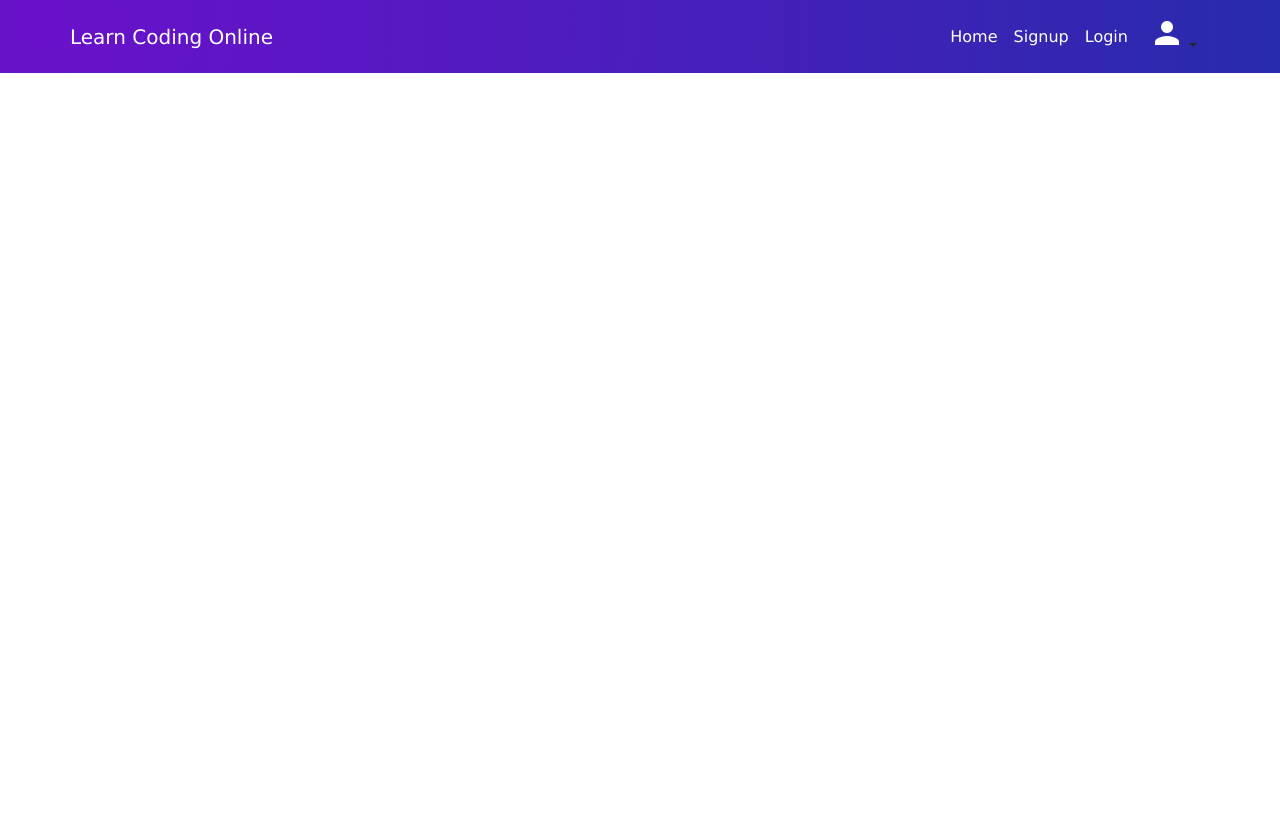
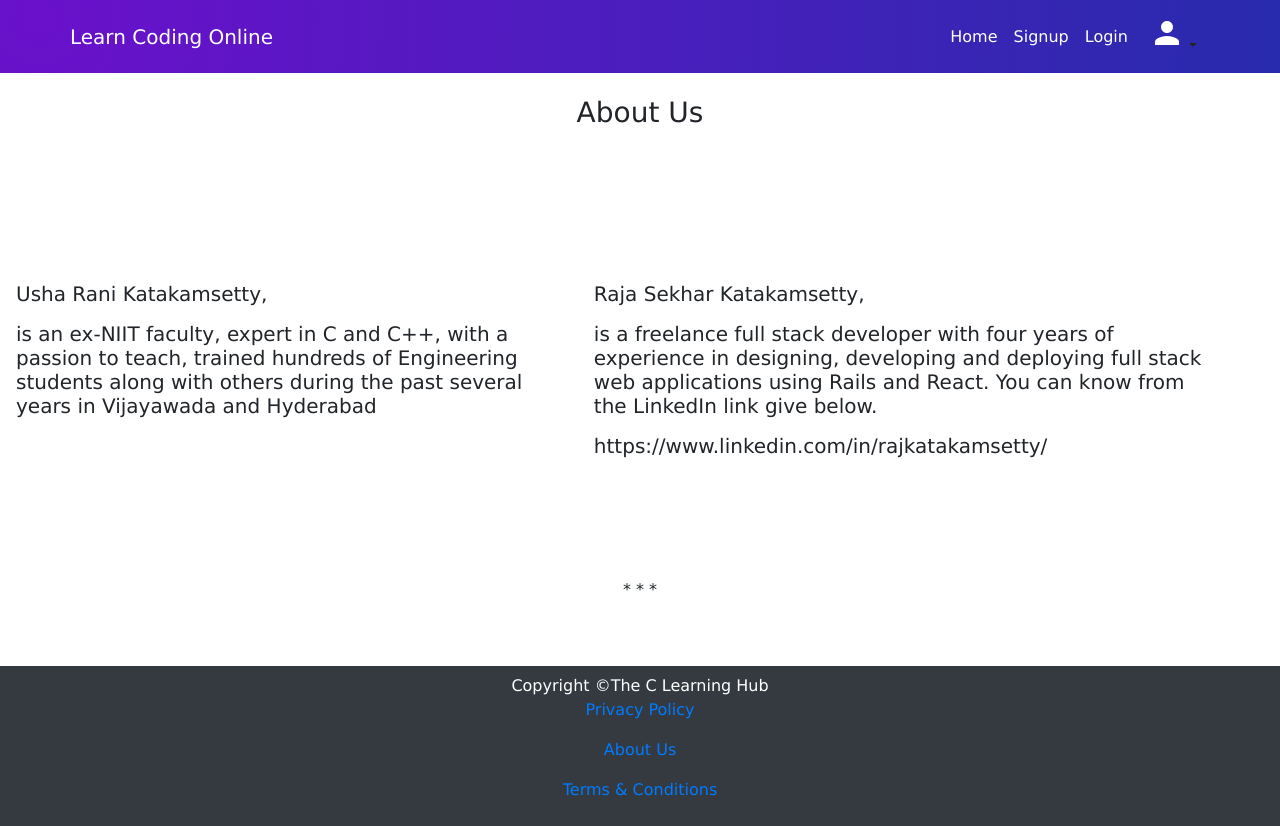
Before and after one commit to IBTechRaj/coachingClient, a React (Create React App) app: page /AboutUs in a window 1280 px wide. Before the commit the page ends 800 px from the top, so only its background shows below. Built offline with nearby package versions, Linux system fonts and the light colour scheme.

Commit message:
razorpay compaitble

```diff
--- a/src/App.js
+++ b/src/App.js
@@ -23,9 +23,14 @@ import {
   // Alerts,
   ForgotPassword,
   ResetPassword,
-  ChangePassword
+  ChangePassword,
+  PrivacyPolicy,
+  AboutUs,
+  Terms
 
 } from "./components";
+
+// import PrivacyPolicy from "./components";
 import VerificationFailed from "./components/VerificationFailed";
 
 export default function App() {
@@ -44,6 +49,9 @@ export default function App() {
         <Route path="/StudentLogout" element={<StudentLogout signedIn={signedIn} setSignedIn={setSignedIn} />} />
         <Route path="/CreateProfile" element={<CreateProfile signedIn={signedIn} setSignedIn={setSignedIn} />} />
         <Route path="/Profile" element={<Profile signedIn={signedIn} setSignedIn={setSignedIn} />} />
+        <Route path="/AboutUs" element={<AboutUs />} />
+        <Route path="/Terms" element={<Terms />} />
+        <Route path="/PrivacyPolicy" element={<PrivacyPolicy />} />
         {/* <Route path="/dashboard" element={<Dashboard signedIn={signedIn} setSignedIn={setSignedIn} />} /> */}
         <Route path="/DashPage/*" element={<DashPage signedIn={signedIn} setSignedIn={setSignedIn} />} />
         <Route path="/ForgotPassword" element={<ForgotPassword />} />
--- /dev/null
+++ b/src/components/AboutUs.jsx
@@ -0,0 +1,38 @@
+import React from 'react'
+
+function PrivacyPolicy() {
+
+
+    return (
+        <>
+
+            <div className="row col-10 offset-1 py-5 d-flex justify-content-around">
+                <h3 className='text-center py-5'>About Us</h3>
+            </div>
+            <div className='row'>
+                <div className="row col-5 py-5 mx-3 d-flex justify-content-left">
+                    <h5>
+
+                        <p><p className="fw-bold">Usha Rani Katakamsetty,</p>is
+                            an ex-NIIT faculty, expert in C and C++, with a passion to teach, trained hundreds of Engineering students along with others during the past several years in Vijayawada and Hyderabad</p>
+
+                    </h5>
+                </div>
+                <div className="row col-6 py-5 mx-3 d-flex justify-content-left">
+                    <h5>
+
+                        <p><p className="fw-bold">Raja Sekhar Katakamsetty,</p> is a freelance full stack developer with four years of experience
+                            in designing, developing and deploying full stack web applications using Rails and React. You can know from the LinkedIn link give below.  </p>
+                        <p>https://www.linkedin.com/in/rajkatakamsetty/</p>
+
+                    </h5>
+                </div>
+            </div>
+
+            <p className='text-center py-5'>* * *</p>
+
+        </>
+    )
+}
+
+export default PrivacyPolicy
--- a/src/components/Footer.jsx
+++ b/src/components/Footer.jsx
@@ -1,5 +1,6 @@
 import React from "react";
 
+import { NavLink } from "react-router-dom";
 function Footer() {
   return (
     <div className="footer" style={{ display: 'flex', flexDirection: 'column' }}>
@@ -9,6 +10,9 @@ function Footer() {
             Copyright &copy;The C Learning Hub
           </p>
         </div>
+        <div> <p className="text-center" ><NavLink to="/PrivacyPolicy" >Privacy Policy</NavLink></p>
+          <p className="text-center" ><NavLink to="/AboutUs" >About Us</NavLink></p>
+          <p className="text-center" ><NavLink to="/Terms" >Terms  & Conditions</NavLink></p></div>
       </footer>
     </div>
   );
--- a/src/components/Home.jsx
+++ b/src/components/Home.jsx
@@ -123,10 +123,10 @@ function Home(signedIn, setSignedIn) {
                 <p className="mx-auto"> <i className="material-icons" style={{ fontSize: 36, color: 'red' }}>check</i>
                   Beginner-friendly lessons for all skill levels</p>
                 <p className="mx-auto"> <i className="material-icons" style={{ fontSize: 36, color: 'red' }}>check</i>Hands-on coding exercises</p>
-                <p className="mx-auto"> <i className="material-icons" style={{ fontSize: 36, color: 'red' }}>check</i>Experienced instructors who simplify the concepts</p>
+                <p className="mx-auto"> <i className="material-icons" style={{ fontSize: 36, color: 'red' }}>check</i>Experienced instructor who simplifies the concepts</p>
                 <p className="mx-auto"> <i className="material-icons" style={{ fontSize: 36, color: 'red' }}>check</i>Support to  develop own logic to write programs</p>
                 <p className="mx-auto"> <i className="material-icons" style={{ fontSize: 36, color: 'red' }}>check</i>Flexible scheduling to fit your busy life</p>
-                <p className="mx-auto"> <i className="material-icons" style={{ fontSize: 36, color: 'red' }}>check</i>Students are encouraged to clarify doubts</p>
+                <p className="mx-auto"> <i className="material-icons" style={{ fontSize: 36, color: 'red' }}>check</i>Students are encouraged to clarify every single doubt</p>
                 <p className="mx-auto"> <i className="material-icons" style={{ fontSize: 36, color: 'red' }}>check</i>Live supervision while students work with programs</p>
               </div>
               <div style={{ margin: 'auto' }}>
--- /dev/null
+++ b/src/components/PrivacyPolicy.jsx
@@ -0,0 +1,55 @@
+import React from 'react'
+
+function PrivacyPolicy() {
+
+
+    return (
+        <>
+
+            <div className="row col-10 offset-1 py-5 d-flex justify-content-around">
+                <h1 className='text-center py-5'>PrivacyPolicy for The C Learning Hub</h1>
+            </div>
+
+            <div>  <p className="row col-10 offset-1 py-1 d-flex justify-content-around">      This Application collects some Personal Data from its Users. Unless specified otherwise in this document, Personal Data shall be processed and stored for as long as required by the purpose they have been collected for and may be retained for longer due to applicable legal obligation or based on the Users’ consent.
+            </p></div>
+
+            <div className="row col-8 offset-2 py-1 d-flex justify-content-around">
+
+                <div>
+                    <p> <h3>Owner and Data Controller</h3></p>
+                    <p> Rajasekhar Katakamsetty</p >
+                    <p>  email: krs30018 @gmail.com</p>
+                    <p>Goutham Nagar</p >
+                    <p> Malkajgiri</p>
+                    <p> Secunderabad 500047</p >
+                    <p>India</p >
+                </div>
+
+                <div>  <h3>    Types of Data collected</h3>
+
+                    <p>     Name, Email, Mobile Number, Address of the student</p></div>
+
+                <div>  <h3>     Mode of processing</h3></div>
+
+
+                <div>  <p>     The Owner takes appropriate security measures to prevent unauthorized access, disclosure, modification, or unauthorized destruction of the Data.
+                    The Data processing is carried out using computers and/or IT enabled tools, following organizational procedures and modes strictly related to the purposes indicated.
+                </p></div>
+
+                <div>  <h3>    Place</h3></div>
+
+                <div>  <p>       The Data is processed at the Owner's operating offices and in any other places where the parties involved in the processing are located.
+                </p></div>
+
+                <div>  <h3>     Retention time</h3></div>
+
+                <div>  <p>       Unless specified otherwise in this document, Personal Data shall be processed and stored for as long as required by the purpose they have been collected for and may be retained for longer due to applicable legal obligation or based on the Users’ consent.
+                </p></div>
+
+
+            </div>
+        </>
+    )
+}
+
+export default PrivacyPolicy
--- /dev/null
+++ b/src/components/Terms.jsx
@@ -0,0 +1,28 @@
+import React from 'react'
+
+function PrivacyPolicy() {
+
+
+    return (
+        <>
+
+            <div className="row col-10 offset-1 py-5 d-flex justify-content-around">
+                <h1 className='text-center py-5'>Terms and Conditions</h1>
+            </div>
+            <div className="row col-10 offset-1 py-5 d-flex justify-content-around">
+                <h3>
+                    <ul style={{ listStyleType: 'decimal' }}>
+                        <li>You may pay the fee anytime before the batch starts.</li>
+                        <li>You may opt to cancel before the batch starts and your fee will be refunded fully</li>
+                        <li>In case you want to cancel after joining and attending classes, you will not get any refund unless you have a genuine reason</li>
+                    </ul>
+                </h3>
+            </div>
+
+            <p className='text-center py-5'>* * *</p>
+
+        </>
+    )
+}
+
+export default PrivacyPolicy
--- a/src/components/index.js
+++ b/src/components/index.js
@@ -16,3 +16,6 @@ export { default as Test } from "./Test";
 export { default as ForgotPassword } from "./ForgotPassword";
 export { default as ResetPassword } from "./ResetPassword";
 export { default as ChangePassword } from "./ChangePassword";
+export { default as PrivacyPolicy } from "./PrivacyPolicy";
+export { default as AboutUs } from "./AboutUs";
+export { default as Terms } from "./Terms";
```
Also changed, not shown: package.json (line endings or trailing spaces), 1 other file (tests, documents, lock files or other folders).
